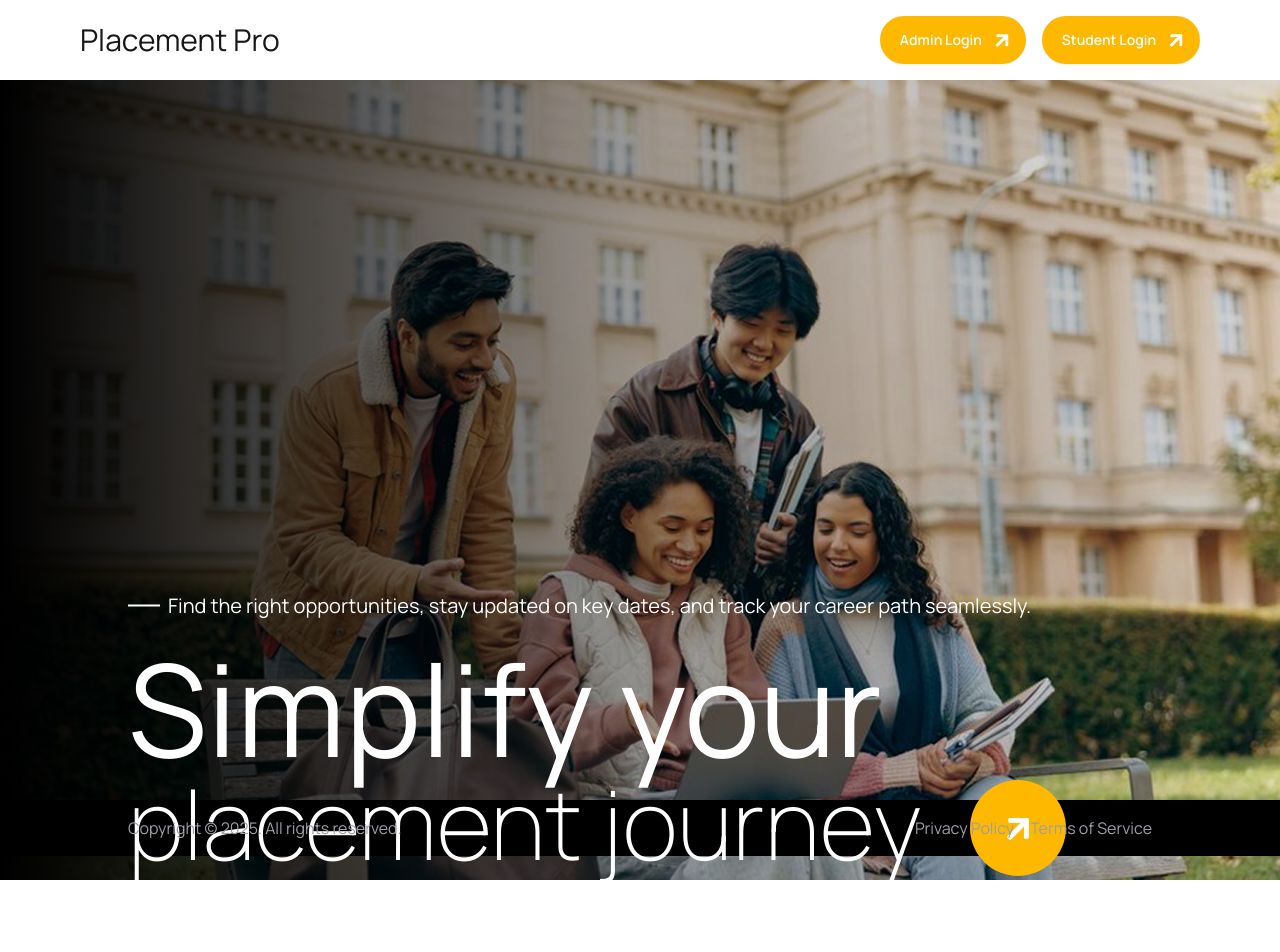
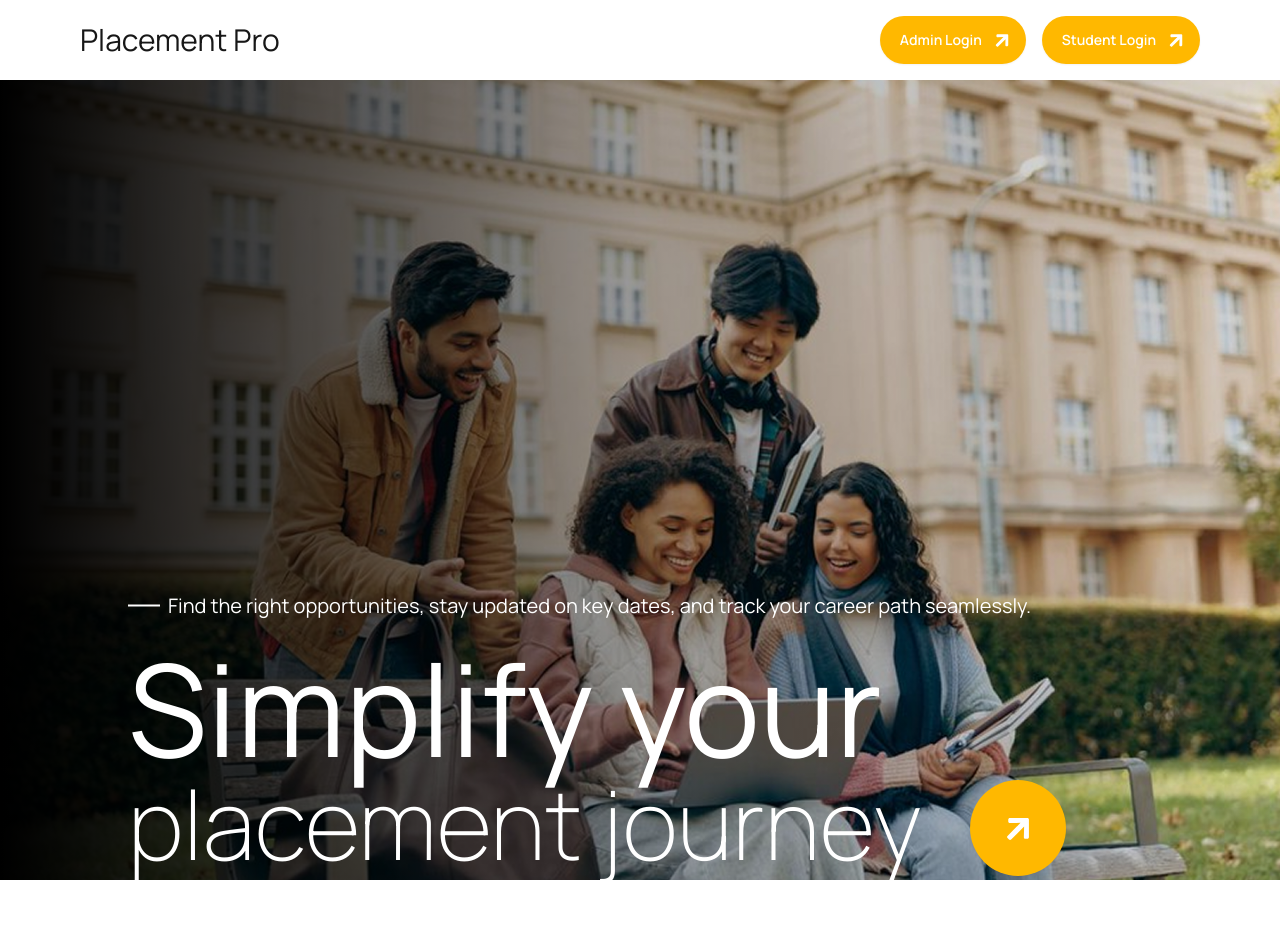
Before and after one commit to ab-sc4t/placement-management, a Next.js app: page / in a window 1280 px wide. Shown: the top 952 px of the page. Built offline with nearby package versions, Linux system fonts and the light colour scheme; no server answers.

Commit message:
Footer casuing problems - HAS TO BE FIXED!

```diff
--- a/app/layout.tsx
+++ b/app/layout.tsx
@@ -1,7 +1,7 @@
 import type { Metadata } from "next";
 import { Geist, Geist_Mono, Manrope } from "next/font/google";
 import "./globals.css";
-import Footer from "@/components/Footer";
+// import Footer from "@/components/Footer";
 
 const manrope = Manrope({
   subsets:["latin"],
@@ -35,7 +35,7 @@ export default function RootLayout({
         className={`${manrope.className} antialiased`}
       >
         {children}
-        <Footer/>
+        {/* <Footer/> */}
       </body>
     </html>
   );
```
